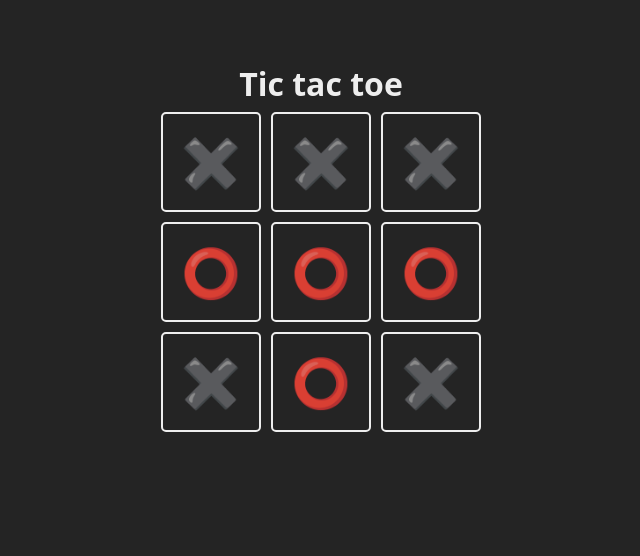
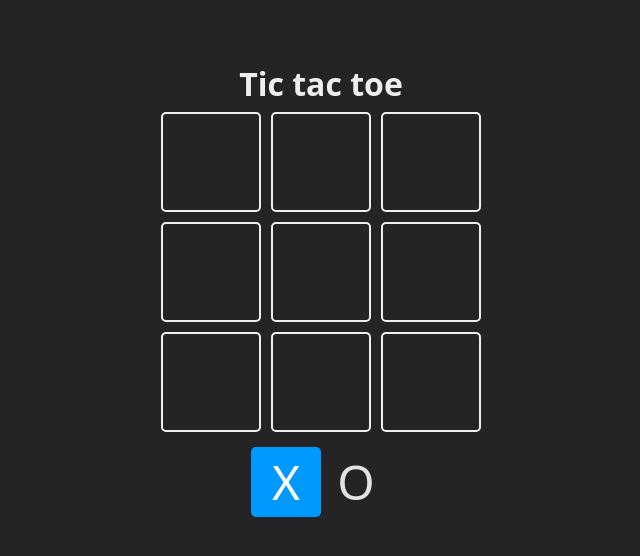
Before and after one commit to JerickTwO/learning-React, a React (Vite) app in the folder 02-tic-tac-toe/: page / in a window 1280 px wide. Shown: the top 556 px of the page, without its empty margins (319-959 px from the left). Built offline with nearby package versions, Linux system fonts and the light colour scheme.

Commit message:
add setwinner

```diff
--- a/02-tic-tac-toe/src/App.jsx
+++ b/02-tic-tac-toe/src/App.jsx
@@ -1,29 +1,82 @@
 import { useState } from 'react'
 
 const TURNS = {
-  X: '✖️',
-  O: '⭕'
+  X: 'X',
+  O: 'O'
 }
 import './App.css'
-const Square = ({children, updateBoard, index})  =>{
-  return(
-    <div className="square" >
+const Square = ({ children, isSelected, updateBoard, index }) => {
+  const className = `square ${isSelected ? 'is-selected' : ''}`
+  const handleClick = () => {
+    updateBoard(index)
+  }
+  return (
+    <div onClick={handleClick} className={className} >
       {children}
     </div>
   )
 }
+const WINNER_COMBOS = [
+  [0, 1, 2],
+  [3, 4, 5],
+  [6, 7, 8],
+  [0, 3, 6],
+  [1, 4, 7],
+  [2, 5, 8],
+  [0, 4, 8],
+  [2, 4, 6],
+]
 function App() {
-  const [board, setBoard] = useState(['✖️','✖️','✖️','⭕','⭕','⭕','✖️','⭕','✖️' ])
+  const [board, setBoard] = useState(
+    Array(9).fill(null)
+  )
+  const [turn, setTurn] = useState(TURNS.X)
+  // null es que no hay ganador, false es que hay empate
+  const [winner, setWinner] = useState(null)
+
+  const checkWinner = (boadToCheck) => {
+    for (const combo of WINNER_COMBOS){
+      const [a, b, c] = combo
+      if(
+        boadToCheck[a] &
+        boadToCheck[a] === boadToCheck[b] &&
+        boadToCheck[a] === boadToCheck[c]
+      ){
+        return boadToCheck[a]
+      }
+    }
+    return null
+  }
+
+  const updateBoard = (index) =>{
+    // no actualizamos esta pocision
+    //si ya tiene algo
+    if (board[index] || winner) return
+
+    const newBoard = [...board]
+    newBoard[index] = turn
+    setBoard(newBoard)
+
+    const newTurn = turn === TURNS.X ? TURNS.O : TURNS.X
+    setTurn(newTurn)
+
+    const newWinner = checkWinner(newBoard)
+    if(newWinner){
+      setWinner(neWinner)
+    }
+  }
+
   return (
     <main className="board">
       <h1>Tic tac toe</h1>
       <section className='game'>
         {
-        board.map((_,index) => {
-          return(
+          board.map((_, index) => {
+            return (
               <Square
                 key={index}
                 index={index}
+                updateBoard={updateBoard}
               >
                 {board[index]}
               </Square>
@@ -31,9 +84,16 @@
           })
         }
       </section>
+      <section className='turn'>
+        <Square isSelected={turn === TURNS.X}>
+          {TURNS.X}
+        </Square >
+        <Square isSelected={turn === TURNS.O}>
+          {TURNS.O}
+        </Square>
+      </section>
     </main>
+  )
 
-  )
 }
-
 export default App
```
Lines whose indentation alone changed are shown as unchanged.
